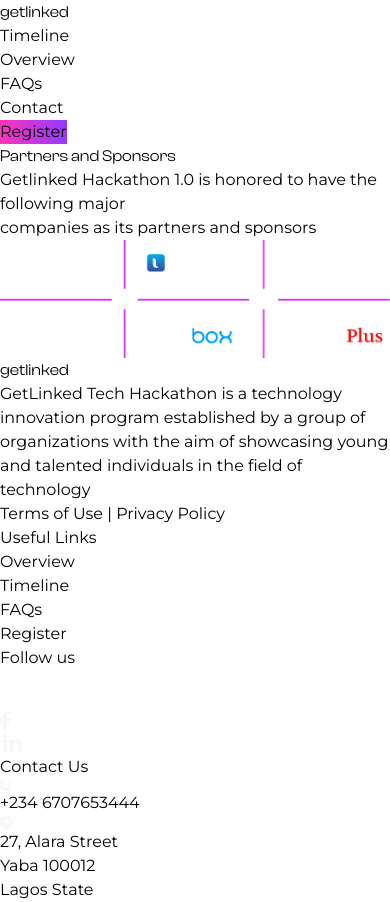
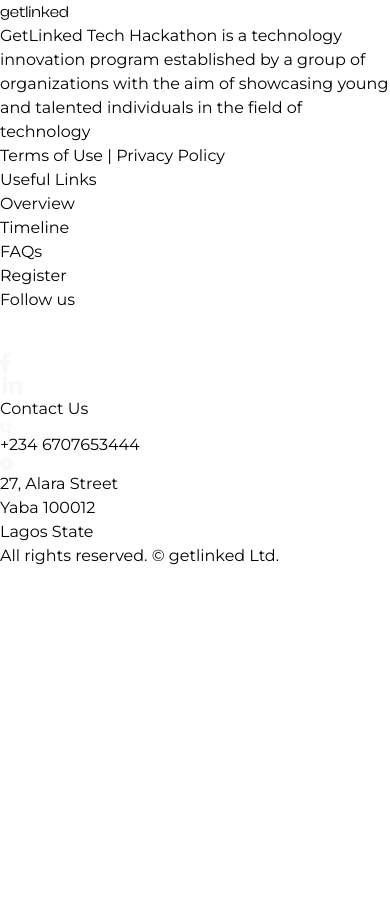
Before and after one commit to diremu/getlinked-figma-design, a React (Vite) app in the folder getLinked/: page / in a window 390 px wide. After the commit the page ends 844 px from the top, so only its background shows below. Built offline with nearby package versions, Linux system fonts and the light colour scheme.

Commit message:
Converted the sponsors page and the footer component to mobile format

```diff
--- a/getLinked/src/components/footer/footer.jsx
+++ b/getLinked/src/components/footer/footer.jsx
@@ -7,50 +7,50 @@
 
 export default function Footer() {
     return (
-        <footer className='flex pt-6 md:pt-16'>
+        <footer className='flex pt-8 md:pt-16 px-8 flex-col justify-center md:flex-row '>
             <div className='flex flex-nowrap flex-col md:flex-row px-4 md:px-8 w-full justify-around '>
                 <div className='flex flex-col '>
                     <h2 className='text-2xl font-extrabold mb-4'>get<span className='text-[#d434fe] '>linked</span></h2>
-                    <p className='w-20 md:w-[35vw] text-[0.9rem]'>GetLinked Tech Hackathon is a technology innovation program established by a group of organizations with the aim of showcasing young and talented individuals in the field of technology</p>
-                    <p className='text-[0.9rem] mt-6 md:mt-16'>Terms of Use <span className='text-[#d434fe]'>|</span> Privacy Policy</p>
+                    <p className=' md:w-[35vw] text-[0.9rem]'>GetLinked Tech Hackathon is a technology innovation program established by a group of organizations with the aim of showcasing young and talented individuals in the field of technology</p>
+                    <p className='text-[0.9rem] mt-6 md:mt-16'>Terms of Use <span className='text-[#d434fe] px-2'>|</span> Privacy Policy</p>
                 </div>
-                <div className='flex flex-col'>
+                <div className='flex flex-col py-6'>
                     <h4 className='text-[#d434fe] font-semibold'>Useful Links</h4>
                     <ul className='flex flex-col'>
                         <li className="py-2">Overview</li>
                         <li className="py-2">Timeline</li>
                         <li className="py-2">FAQs</li>
                         <li className="py-2">Register</li>
-                        <li className='text-[#d434fe] pb-0'>
+                        <li className='text-[#d434fe] pb-0 text-sm md:text-base'>
                             Follow us
                             <ul className=' inline-flex items-end mb-0'>
                                 {/* Change the icons to svg */}
-                                <li className="ml-4 pb-0 "><img className='w-[24px] h-[24px]' src={ig} /></li>
-                                <li className="ml-4 pb-0 "><img className='w-[24px] h-[24px]' src={x} /></li>
-                                <li className="ml-4 pb-0 "><img className='w-[24px] h-[24px]' src={facebook} /></li>
-                                <li className="ml-4 pb-0 "><img className='w-[24px] h-[24px]' src={linkedin} /></li>
+                                <li className="ml-4 pb-0 "><img className=' w-[20px] h-[20px] md:w-[24px] md:h-[24px]' src={ig} /></li>
+                                <li className="ml-4 pb-0 "><img className=' w-[20px] h-[20px] md:w-[24px] md:h-[24px]' src={x} /></li>
+                                <li className="ml-4 pb-0 "><img className=' w-[20px] h-[20px] md:w-[24px] md:h-[24px]' src={facebook} /></li>
+                                <li className="ml-4 pb-0 "><img className=' w-[20px] h-[20px] md:w-[24px] md:h-[24px]' src={linkedin} /></li>
                             </ul>
                         </li>
                     </ul>
                 </div>
-                <div>
+                <div className='mt-8 md:mt-0'>
                     <h4 className='text-[#d434fe]'>Contact Us</h4>
                     <ul>
                         <li className='flex mt-6 text-sm'>
-                            <img className='w-[24px] h-[24px]' src={contact} />
+                            <img className=' w-[20px] h-[20px] md:w-[24px] md:h-[24px]' src={contact} />
                             <p className='ml-3'>+234 6707653444</p>
                         </li>
                         <li className='flex mt-6 text-sm'>
-                            <img className='w-[24px] h-[24px]' src={location} />
+                            <img className=' w-[20px] h-[20px] md:w-[24px] md:h-[24px]' src={location} />
                             <div className='ml-3'>
                                 <p>27, Alara Street <br/>Yaba 100012<br/>Lagos State</p>
                             </div>
                         </li>
                     </ul>
                 </div>
-                {/* <div>
-                    <p>All rights reserved. &copy;getlinked Ltd.</p>
-                </div> */}
+                <div className='mt-8 text-xs font-semibold mb-12'>
+                    <p>All rights reserved. &copy; getlinked Ltd.</p>
+                </div>
             </div>
         </footer>
     )
--- a/getLinked/src/pages/Sponsors.jsx
+++ b/getLinked/src/pages/Sponsors.jsx
@@ -1,12 +1,13 @@
 import partners from '../images/partners.png'
+//need to redownload the picture as an svg to avoid the scaling issues
 
 export function Sponsors () {
     return (
-        <div className='flex flex-col items-center p-12'>
-            <h2 className=' text-2xl font-bold'>Partners and Sponsors</h2>
+        <div className='flex flex-col items-center px-4 py-5 md:px-12 md:py-12'>
+            <h2 className=' text-xl md:text-2xl font-bold'>Partners and Sponsors</h2>
             <p className="text-sm text-center py-4">Getlinked Hackathon 1.0 is honored to have the following major <br /> companies as its partners and sponsors</p>
-            <div className=' border-[#d434fe] border-[0.6px] mt-6 p-20'>
-                <img src={partners} />
+            <div className=' border-[#d434fe] border-[0.6px] mt-6 md:p-20'>
+                <img src={partners} className=' min-w-36 w-[100vw] md:w-[50vw] py-6 px-8' />
             </div>
         </div>
     )
--- a/getLinked/src/router.jsx
+++ b/getLinked/src/router.jsx
@@ -6,8 +6,8 @@
 export default function Router() {
     return (
         <div className=" bg-[#150e28] w-full min-h-[100vh] text-white">
-            <Navbar />
-            <Sponsors />
+            {/* <Navbar /> */}
+            {/* <Sponsors /> */}
             <Footer />
         </div>
     )
```
